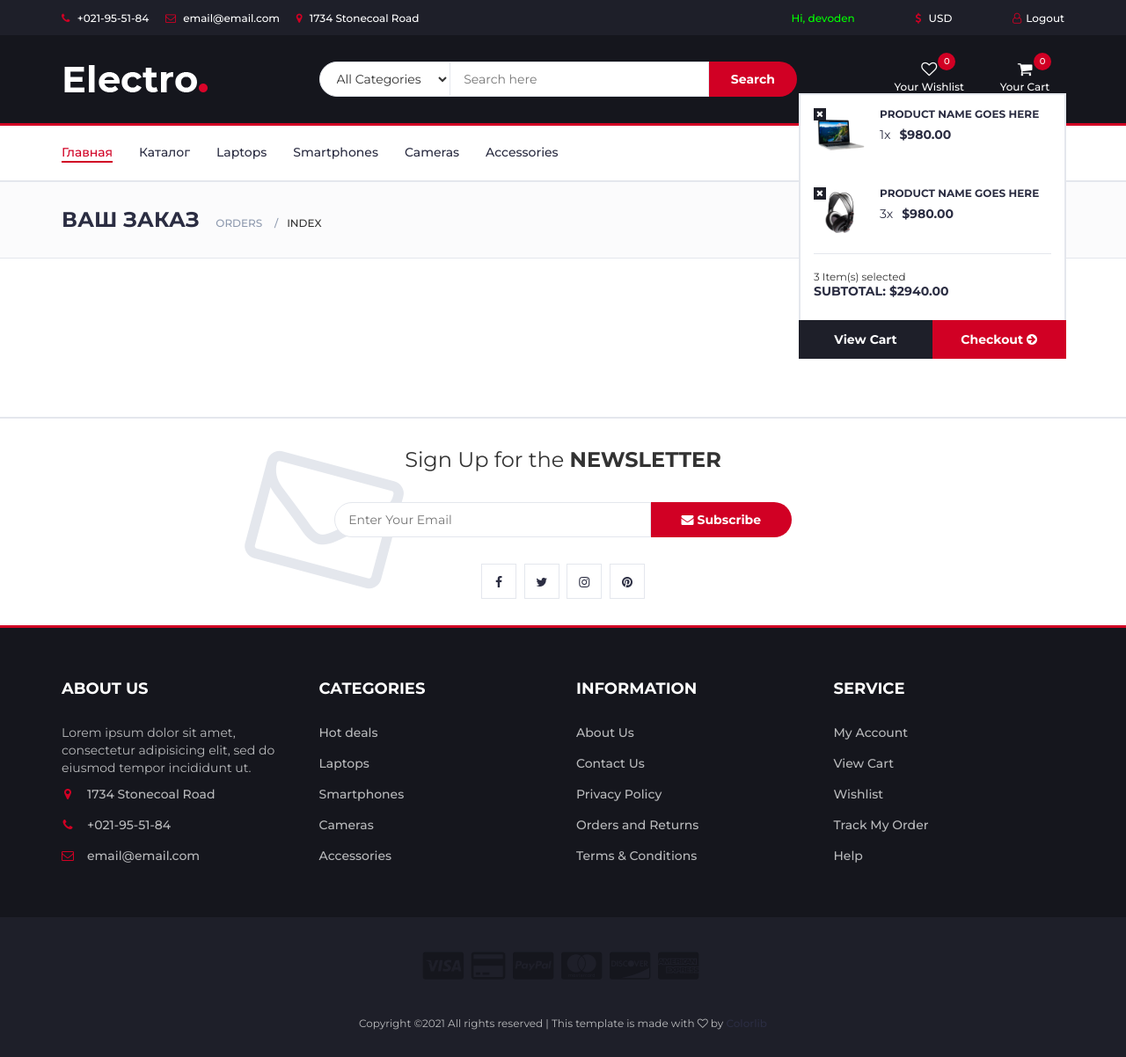
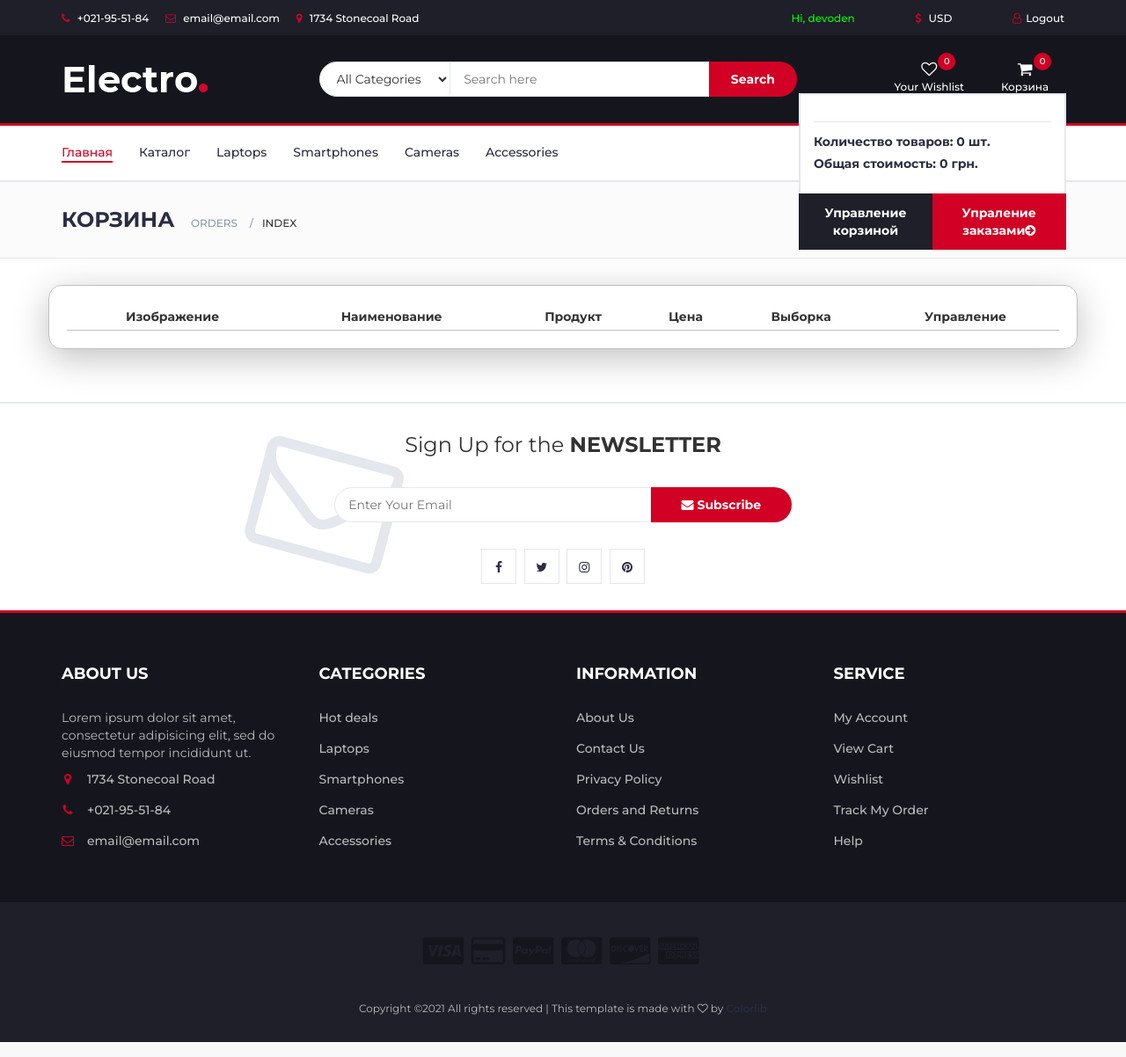
Before and after one commit to django-step-2021/WebShop1, a Django app: page /orders/ in a window 1280 px wide, after a click that opens the changed part. Shown: the whole page at 88% size. Run offline with Django 3.2, Linux system fonts and the light colour scheme; a user stored in the database is signed in; data comes from the database, SQL or seed files in the repository; both versions use the stored data as it was after the commit; lists and menus that the app fills with data are empty; parts of the project's set-up code (start-up, migrations or seed data) failed here and were passed over; some libraries are stand-ins or nearby versions.

Commit message:
Orders manager added

```diff
--- a/webshop1/orders/urls.py
+++ b/webshop1/orders/urls.py
@@ -1,7 +1,8 @@
 from django.urls import path
-from .views import ajax_cart, index
+from .views import ajax_cart, index, ajax_cart_display
 
 urlpatterns = [
     path('ajax_cart', ajax_cart),
     path('', index),
+    path('ajax_cart_display', ajax_cart_display),
 ]
--- a/webshop1/orders/views.py
+++ b/webshop1/orders/views.py
@@ -26,8 +26,24 @@ def ajax_cart(request):
 
 
 def index(request):
+    orders = Order.objects.filter(user_id=request.user.id)
     return render(request, 'orders/index.html', context={
-        'page_name': 'Ваш заказ',
+        'page_name': 'Корзина',
         'page_app': 'orders',
         'page_view': 'index',
+        'orders': orders,
     })
+
+
+def ajax_cart_display(request):
+    response = dict()
+    uid = request.GET.get('uid')
+    user_orders = Order.objects.filter(user_id=uid)
+
+    cost = 0
+    for order in user_orders:
+        cost += order.product.price
+
+    response['cost'] = cost
+    response['count'] = len(user_orders)
+    return JsonResponse(response)
--- a/webshop1/static/js/cart.js
+++ b/webshop1/static/js/cart.js
@@ -17,6 +17,8 @@ $(document).ready(function() {
                 success: function (result) {
                     alert('Товар будет добавлен в корзину!');
                     $('#count').text(result.count);
+                    $('#amount').text(`Количество товаров: ${result.count} шт.`);
+                    $('#cost').text(`Общая стоимость: ${result.cost} грн.`);
                 }
             });
         }
--- /dev/null
+++ b/webshop1/static/js/cart_display.js
@@ -0,0 +1,15 @@
+$(document).ready(function () {
+
+    const user_id = $('#user_id').val();
+
+    $.ajax({
+        url: '/orders/ajax_cart_display',
+        data: `uid=${user_id}`,
+        success: function (result) {
+            $('#count').text(result.count);
+            $('#amount').text(`Количество товаров: ${result.count} шт.`);
+            $('#cost').text(`Общая стоимость: ${result.cost} грн.`);
+v        }
+    });
+
+});
--- a/webshop1/templates/layouts/base.html
+++ b/webshop1/templates/layouts/base.html
@@ -18,7 +18,8 @@
  		  <script src="https://oss.maxcdn.com/respond/1.4.2/respond.min.js"></script>
  		<![endif]-->
 		<script src="{% static 'js/jquery.min.js' %}"></script>
-    </head>
+		<script src="{% static 'js/cart_display.js' %}"></script>
+	</head>
 	<body>
 		<!-- HEADER -->
 		<header>
@@ -104,44 +105,25 @@
 
 								<!-- Cart -->
 								<div class="dropdown">
-									<a class="dropdown-toggle" data-toggle="dropdown" aria-expanded="true">
+									<a href="#" class="dropdown-toggle" data-toggle="dropdown" aria-expanded="true">
 										<i class="fa fa-shopping-cart"></i>
-										<span>Your Cart</span>
+										<span>Корзина</span>
 										<div id="count" class="qty">0</div>
 									</a>
 									<div class="cart-dropdown">
 										<div class="cart-list">
-											<div class="product-widget">
-												<div class="product-img">
-													<img src="./img/product01.png" alt="">
-												</div>
-												<div class="product-body">
-													<h3 class="product-name"><a href="#">product name goes here</a></h3>
-													<h4 class="product-price"><span class="qty">1x</span>$980.00</h4>
-												</div>
-												<button class="delete"><i class="fa fa-close"></i></button>
-											</div>
 
-											<div class="product-widget">
-												<div class="product-img">
-													<img src="./img/product02.png" alt="">
-												</div>
-												<div class="product-body">
-													<h3 class="product-name"><a href="#">product name goes here</a></h3>
-													<h4 class="product-price"><span class="qty">3x</span>$980.00</h4>
-												</div>
-												<button class="delete"><i class="fa fa-close"></i></button>
-											</div>
 										</div>
 										<div class="cart-summary">
-											<small>3 Item(s) selected</small>
-											<h5>SUBTOTAL: $2940.00</h5>
+											<h5 id="amount">Количество товаров: 0 шт.</h5>
+											<h5 id="cost">Общая стоимость:: 0.00 грн.</h5>
 										</div>
 										<div class="cart-btns">
-											<a href="#">View Cart</a>
-											<a href="#">Checkout  <i class="fa fa-arrow-circle-right"></i></a>
+											<a href="/orders">Управление корзиной</a>
+											<a href="/orders/checkout">Упраление заказами<i class="fa fa-arrow-circle-right"></i></a>
 										</div>
 									</div>
+									<input type="hidden" id="user_id" value="{{ user.id }}">
 								</div>
 								<!-- /Cart -->
 
--- a/webshop1/templates/orders/index.html
+++ b/webshop1/templates/orders/index.html
@@ -1,62 +1,60 @@
 {% extends 'layouts/base.html' %}
 
-{% block title %}Мой заказ{% endblock title %}
+{% block title %}Управление корзиной{% endblock title %}
 
 {% block content %}
 {% load static %}
-    <div class="section">
-			<!-- container -->
-			<div class="container" style="margin-top: -50px">
-				<!-- row -->
-				<div class="row">
-					<!-- STORE -->
-					<div id="store" class="col-md-9">
-						<!-- store products -->
-						<div class="row">
-							{% for p in products %}
-								<!-- product -->
-								<div class="col-md-4 col-xs-6" style="height: 400px">
-									<div class="product">
-										<div class="product-img">
-											<img src="/media/{{ p.picture }}" style="height: 150px">
-											<div class="product-label">
-												<span class="sale">-30%</span>
-												<span class="new">NEW</span>
-											</div>
-										</div>
-										<div class="product-body">
-											<p class="product-category">{{ p.category }}</p>
-											<h3 class="product-name"><a href="#">{{ p.title }}</a></h3>
-											<h4 class="product-price">{{ p.price }}<del class="product-old-price">{{ p.price }}</del></h4>
-											<div class="product-rating">
-												<i class="fa fa-star"></i>
-												<i class="fa fa-star"></i>
-												<i class="fa fa-star"></i>
-												<i class="fa fa-star"></i>
-												<i class="fa fa-star"></i>
-											</div>
-											<div class="product-btns">
-												<button class="add-to-wishlist"><i class="fa fa-heart-o"></i><span class="tooltipp">add to wishlist</span></button>
-												<button class="add-to-compare"><i class="fa fa-exchange"></i><span class="tooltipp">add to compare</span></button>
-												<button class="quick-view"><i class="fa fa-eye"></i><span class="tooltipp">quick view</span></button>
-											</div>
-										</div>
-										<div class="add-to-cart">
-											<input type="hidden" value="{{ user.id }}">
-											<input type="hidden" value="{{ p.id }}">
-											<button class="add-to-cart-btn"><i class="fa fa-shopping-cart"></i> add to cart</button>
-										</div>
-									</div>
-								</div>
-								<!-- /product -->
-							{% endfor %}
-						</div>
-						<!-- /store products -->
-					</div>
-					<!-- /STORE -->
-				</div>
-				<!-- /row -->
-			</div>
-			<!-- /container -->
-		</div>
+
+<div id="cart-box">
+    <table width="100%">
+        <thread>
+            <tr>
+                <th>Изображение</th>
+                <th>Наименование</th>
+                <th>Продукт</th>
+                <th>Цена</th>
+                <th>Выборка</th>
+                <th>Управление</th>
+            </tr>
+        </thread>
+        <tbody>
+        {% for order in orders %}
+            <tr>
+                <td>1</td>
+                <td>{{ order.title }}</td>
+                <td>{{ order.product.title }}</td>
+                <td>{{ order.product.price }}</td>
+                <td>
+                    <input type="checkbox">
+                </td>
+                <td>
+                    <div class="btn-group">
+                        <btton class="btn btn-sm btn-success">Дентали</btton>
+                        <btton class="btn btn-sm btn-danger">Удалить</btton>
+                    </div>
+                </td>
+            </tr>
+        {% endfor %}
+        </tbody>
+    </table>
+</div>
+
+<style>
+	#cart-box {
+		border: 1px solid silver;
+		border-radius: 15px;
+		padding: 20px;
+		margin-top: -30px;
+		box-shadow: 0px 10px 40px silver;
+	}
+	#cart-box th,
+	#cart-box td {
+	    text-align: center;
+	    padding: 5px;
+	}
+	#cart-box tr {
+	    border-bottom: 1px solid silver;
+	}
+</style>
+
 {% endblock content %}
```
Also changed, not shown: webshop1/db.sqlite3.
